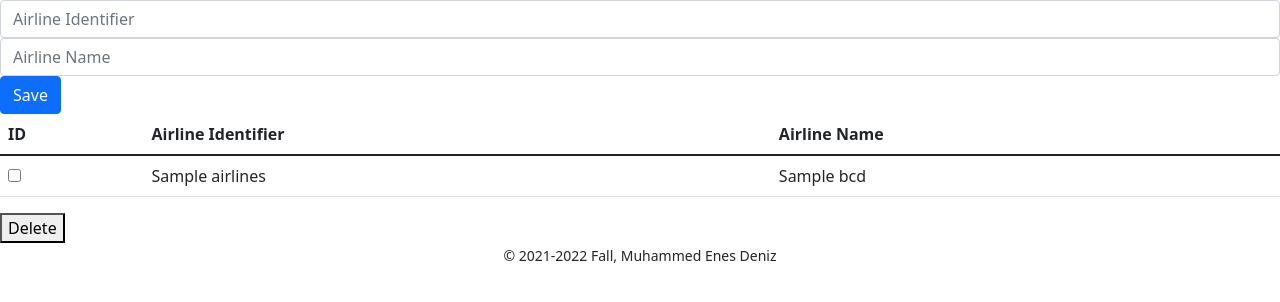
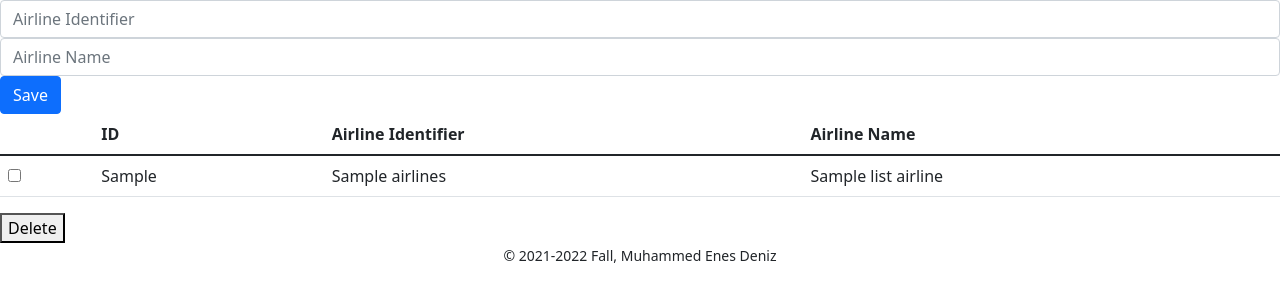
Before and after one commit to MEnesDeniz/Database-Systems, a Flask app: template templates/airlines_page.html in a window 1280 px wide. Shown: the part 100-402 px from the top of the page. Run offline with Flask 2, Linux system fonts and the light colour scheme; the template is opened without the code that fills it: most values are stand-ins (such as "Sample title", 1, 10 or a date in 2020); some libraries are stand-ins or nearby versions.

Commit message:
Minor alignment problems in tables had been fixed

```diff
--- a/templates/airlines_page.html
+++ b/templates/airlines_page.html
@@ -18,13 +18,14 @@
 <table class="table">
   <thead>
     <tr>
+      <th scope="col"></th>
       <th scope="col">ID</th>
       <th scope="col">Airline Identifier</th>
       <th scope="col">Airline Name</th>
     </tr>
   </thead>
   <tbody>
-    {% for airline_keys, airlines, bcd in list_airlines%}
+    {% for airline_keys, airlines, airline_name in list_airlines%}
     <tr>
       <td>
         <label class="checkbox">
@@ -32,8 +33,9 @@
         </label>
         <a href="{{ url_for('airlines.airlines_page', airline_keys=airline_keys) }}"></a>
         </td>
+        <td>{{airline_keys}}</td>
         <td>{{airlines}}</td>
-        <td>{{bcd}}</td>
+        <td>{{airline_name}}</td>
       </td>
 
     </tr>
--- a/templates/airports_page.html
+++ b/templates/airports_page.html
@@ -28,6 +28,7 @@
   <table class="table">
     <thead>
       <tr>
+        <th scope="col"></th>
         <th scope="col">ID</th>
         <th scope="col">Airport Code</th>
         <th scope="col">Airport Name</th>
@@ -39,7 +40,7 @@
       </tr>
     </thead>
     <tbody>
-      {% for airport_keys,airport_code,airport_name,city, state, country,latitude,longitude in list_airports%}
+      {% for airport_keys, airport_code,airport_name,city, state, country,latitude,longitude in list_airports%}
       <tr>
         <td>
           <label class="checkbox">
@@ -47,7 +48,6 @@
           </label>
           <a href="{{ url_for('airports.airports_page', airport_keys=airport_keys) }}"></a>
         </td>
-        <td>{{airport_keys}}</td>
         <td>{{airport_keys}}</td>
         <td>{{airport_code}}</td>
         <td>{{airport_name}}</td>
--- a/templates/flights_page.html
+++ b/templates/flights_page.html
@@ -36,6 +36,7 @@
   <table class="table">
     <thead>
       <tr>
+        <th scope="col"></th>
         <th scope="col">ID</th>
         <th scope="col">Year</th>
         <th scope="col">Month</th>
--- a/views/airlines.py
+++ b/views/airlines.py
@@ -17,8 +17,8 @@
         return render_template("airlines_page.html", list_airlines=list_airlines)
     else:
         airline_keys = request.form.getlist("airline_keys")
-        for form_movie_key in airline_keys:
-            cur.execute('DELETE FROM airlines WHERE id = {0}'.format(form_movie_key))
+        for form_airline_key in airline_keys:
+            cur.execute('DELETE FROM airlines WHERE id = {0}'.format(form_airline_key))
         connection.commit()
         cur.close()
         return redirect(url_for('airlines.airlines_page'))
```
